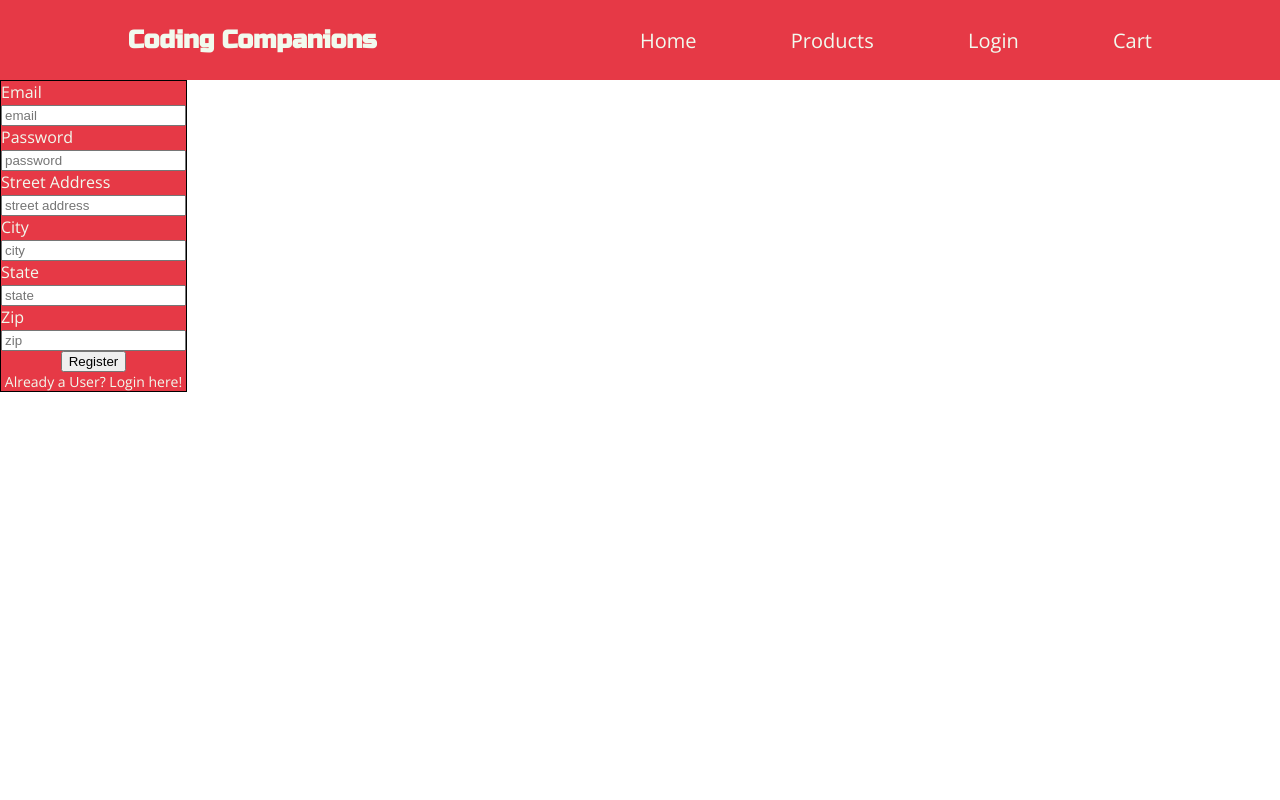
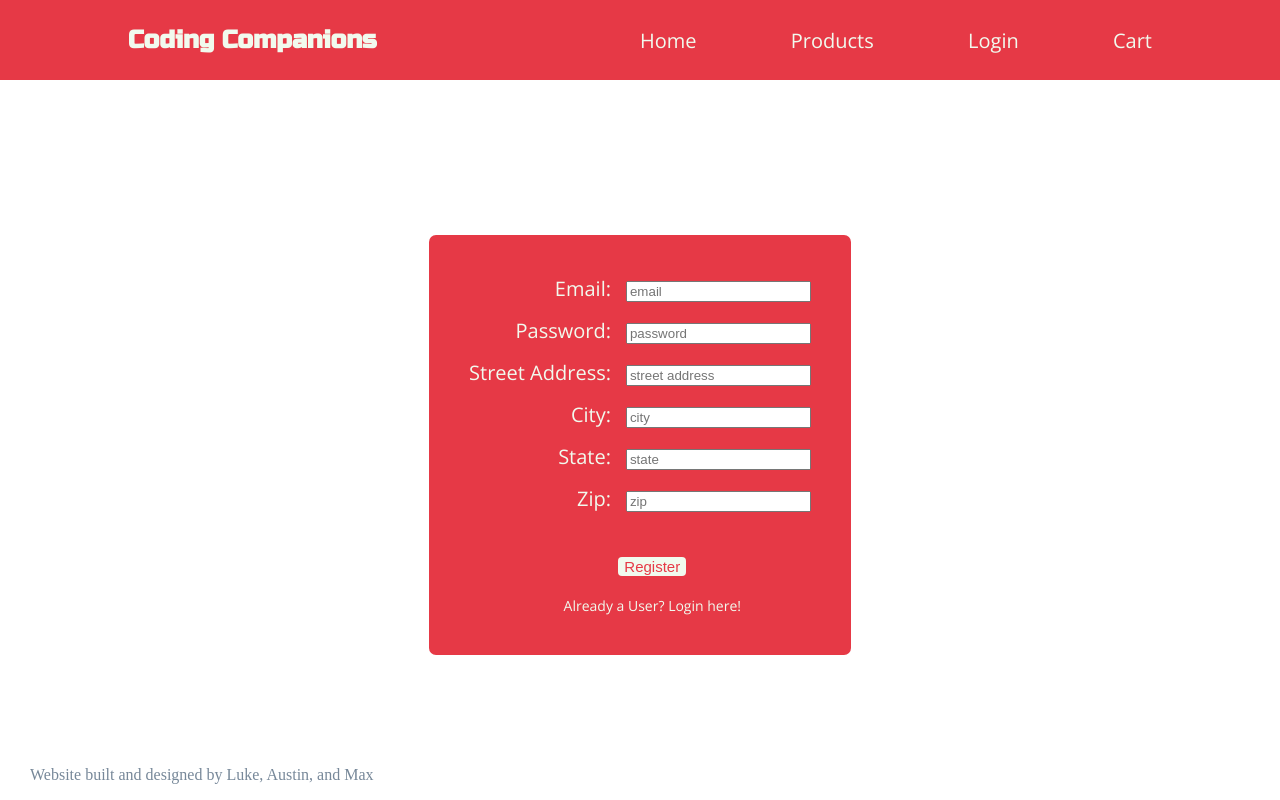
Before and after one commit to MaxVillagomez/coding-companions, a React (Create React App) app: page /register in a window 1280 px wide. Built offline with nearby package versions, Linux system fonts and the light colour scheme; no server answers.

Commit message:
feat(css) changes display of website

```diff
--- a/api/users.js
+++ b/api/users.js
@@ -7,7 +7,8 @@ const { requireAdmin } = require("./utils");
 const { JWT_SECRET } = process.env;
 
 apiRouter.post("/register", async (req, res, next) => {
-  const { email, password } = req.body;
+  const { email, password, streetAddress, city, state, zip } = req.body;
+  console.log("This is req.body in api users: ", req.body);
   try {
     const _user = await getUserByEmail(email);
     if (_user) {
--- a/src/components/App.js
+++ b/src/components/App.js
@@ -189,6 +189,10 @@ const App = () => {
 
         </Routes>
       </Router>
+
+      <footer className="footer-container">
+        <p>Website built and designed by Luke, Austin, and Max</p>
+      </footer>
     </div>
   );
 };
--- a/src/components/Checkout.js
+++ b/src/components/Checkout.js
@@ -3,59 +3,68 @@ import { Link } from "react-router-dom";
 
 const Checkout = ({cardNumber, setCardNumber}) => {
     return(
-        <div className="form-container">
-                <form>
+        <div className="checkout-container">
+                <div className="checkout-form-container">
+                    <div className="credentials">
+                        <form className="credentials-form">
                             <label>
-                        Email
+                                Email:
                                 <input type='text' placeholder="Email" required></input>
                             </label>
                             <label>
-                        Street Address
+                                Street Address:
                                 <input
                                     type='text' placeholder="Street Address" required></input>
                             </label>
                             <label>
-                        City
+                                City:
                                 <input type='text' placeholder="City" required></input>
                             </label>
                             <label>
-                        State
+                                State:
                                 <input type='text' placeholder="State" required></input>
                             </label>
                             <label>
-                        Zip
+                                Zip:
                                 <input type='text' placeholder="Zip" required></input>
                             </label>
 
                         </form>
+                    </div>
 
-                <form>
+                    <div className="card-info">
+                        <form className="card-info-form">
                             <label>
-                        Name on Card
+                                Name on Card:
                                 <input type='text' placeholder="Name on Card" required></input>
                             </label>
                             <label>
-                        Card Number
+                                Card Number:
                                 <input
                                     type='text' placeholder="Card Number" required></input>
                             </label>
                             <label>
-                        Expiration Date
+                                Expiration Date:
                                 <input type='text' placeholder="Expiration Date" required></input>
                             </label>
                             <label>
-                        CCV
+                                CCV:
                                 <input type='text' placeholder="CCV" required></input>
                             </label>
                             <label>
-                        Zip
+                                Zip:
                                 <input type='text' value={cardNumber} onChange={(event) => setCardNumber(event.target.value)} placeholder="Zip" required></input>
                             </label>
 
                         </form>
+                    </div>
+                </div>
+
+                <div className="checkout-form-button-container">
                     <Link to='/confirmation'>
-                        <button disabled={!cardNumber}>Pay Now</button>
+                    <button className="checkout-button" disabled={!cardNumber}>Pay Now</button>
                     </Link>
+                </div>
 
 
             </div>
--- a/src/components/IndividualProduct.js
+++ b/src/components/IndividualProduct.js
@@ -28,7 +28,7 @@ const IndividualProduct = ({ indivProduct, setIndivProduct, handleClick }) => {
       {indivProduct && indivProduct.id ? (
         <div className="indiv-product" key={productId.id}>
           <h3>{indivProduct.name}</h3>
-          <img src={indivProduct.photo} />
+          <img className="indiv-product-img" src={indivProduct.photo} />
           <p>{indivProduct.description}</p>
           <h5>${indivProduct.price}</h5>
           <button
--- a/src/components/Login.js
+++ b/src/components/Login.js
@@ -48,29 +48,32 @@ const Login = (props) => {
     <div className="form-container">
       <form className="login-form" onSubmit={handleSubmit}>
         <label className="label">
-          Email
+          Email:
           <input
             type="text"
             value={email}
+            placeholder="Email"
             onChange={(event) => setEmail(event.target.value)}
           ></input>
         </label>
+        <br/>
         <label className="label">
-          Password
+          Password:
           <input
             type="text"
             value={password}
+            placeholder="Password"
             onChange={(event) => setPassword(event.target.value)}
           ></input>
         </label>
+      <div className="login-button-and-link-container">
         <button type="submit">Login</button>
-      </form>
-
-      <div>
         <Link className="register-link" to="/register">
           New User? Register here!
         </Link>
       </div>
+      </form>
+
     </div>
   );
 };
--- a/src/components/Products.js
+++ b/src/components/Products.js
@@ -3,11 +3,11 @@ import { Link } from "react-router-dom";
 const Products = ({ products, setProducts, handleClick }) => {
   return (
     <>
-      <div className="all-products">
+      <div className="all-products-container">
         {products && products.length ? (
           products.map((product) => {
             return (
-              <>
+              <div className="all-products">
                 <a
                   href={`/products/${product.id}`}
                   className="indiv-product"
@@ -24,7 +24,7 @@ const Products = ({ products, setProducts, handleClick }) => {
                 >
                   Add to Cart
                 </button>
-              </>
+              </div>
             );
           })
         ) : (
--- a/src/components/Register.js
+++ b/src/components/Register.js
@@ -1,49 +1,53 @@
 import React from "react";
 import { Link } from "react-router-dom";
 import { register } from "../axios-services";
+
+
 const Register = ({ email, setEmail, password, setPassword, city, setCity, zip, setZip, state, setState, streetAddress, setStreetAddress }) => {
   async function handleSubmit(event) {
     event.preventDefault();
-    const result = await register(email, password, city, zip, state, streetAddress);
+    const result = await register(email, password, streetAddress, city, state, zip);
     if(result) {
       localStorage.setItem("token", result);
+      console.log("This is token in register component: ", token)
     }
+    console.log("This the user data from register component: ", result)
   }
   return (
     <div className="form-container">
       <form className="login-form" onSubmit={handleSubmit}>
         <label className="label">
-          Email
-          <input type="text" placeholder="email" value={email}></input>
+          Email:
+          <input type="text" placeholder="email" value={email} onChange={(event) => {setEmail(event.target.value)}}></input>
         </label>
         <label className="label">
-          Password
-          <input type="text" placeholder="password" value={password}></input>
+          Password:
+          <input type="text" placeholder="password" value={password} onChange={(event) => {setPassword(event.target.value)}}></input>
         </label>
         <label className="label">
-          Street Address
-          <input type="text" placeholder="street address" value={streetAddress}></input>
+          Street Address:
+          <input type="text" placeholder="street address" value={streetAddress} onChange={(event) => {setStreetAddress(event.target.value)}}></input>
         </label>
         <label className="label">
-          City
-          <input type="text" placeholder="city" value={city}></input>
+          City:
+          <input type="text" placeholder="city" value={city} onChange={(event) => {setCity(event.target.value)}}></input>
         </label>
         <label className="label">
-          State
-          <input type="text" placeholder="state" value={state}></input>
+          State:
+          <input type="text" placeholder="state" value={state} onChange={(event) => {setState(event.target.value)}}></input>
         </label>
         <label className="label">
-          Zip
-          <input type="text" placeholder="zip" value={zip}></input>
+          Zip:
+          <input type="text" placeholder="zip" value={zip} onChange={(event) => {setZip(event.target.value)}}></input>
         </label>
+      <div className="register-button-and-link-container">
         <button type="submit">Register</button>
-      </form>
-
-      <div>
         <Link className="register-link" to="/login">
           Already a User? Login here!
         </Link>
       </div>
+      </form>
+
     </div>
   );
 };
--- a/src/style/App.css
+++ b/src/style/App.css
@@ -8,23 +8,32 @@
 @import url("https://fonts.googleapis.com/css2?family=Open+Sans&display=swap");
 @import url("https://fonts.googleapis.com/css2?family=Russo+One&display=swap");
 
-.root {
+#root {
   display: flex;
+  justify-content: center;
+  width: 100%;
+  height: 100%;
 }
 
 .app-container {
   display: flex;
   flex-direction: column;
-  min-height: 100vh;
+  height: 100%;
+  width: 100%;
+  justify-content: space-between;
+  /* justify-content: center;
+  align-content: center; */
 }
 
 .nav-bar {
   display: flex;
+  position: fixed;
   flex-direction: row;
   justify-content: space-evenly;
   background-color: #e63946ff;
   font-family: "Russo One", sans-serif;
   font-size: 20px;
+  width: 100%;
 }
 
 .nav-link-container {
@@ -55,10 +64,12 @@ h3.site-name {
 .view-popular-products-container {
   display: flex;
   flex-direction: column;
-  justify-content: center;
+  justify-content: flex-start;
   align-items: center;
   font-family: "Open Sans", sans-serif;
   color: #1d3557ff;
+  height: 80%;
+  margin-top: 100px;
 }
 
 img {
@@ -66,26 +77,37 @@ img {
   max-height: 40%;
 }
 
+.all-products-container {
+  display: flex;
+  flex-direction: row;
+  flex-wrap: wrap;
+  width: 100%;
+}
+
 .all-products {
   display: flex;
+  flex: 0 0 32%;
+  width: 100%;
   flex-direction: column;
   justify-content: center;
   align-items: center;
-  align-content: space-around;
-  gap: 10px;
-  margin: 20px;
-  /* width: 50%; */
+  margin-top: 100px;
+  margin-bottom: 40px;
 }
 
 .indiv-product {
   display: flex;
   flex-direction: column;
   align-items: center;
-  max-width: 50%;
-  max-height: 50%;
   justify-content: space-evenly;
   font-family: "Open Sans", sans-serif;
   color: #1d3557ff;
+  font-size: 20px;
+}
+
+.indiv-product-img {
+  max-height: 30%;
+  max-width: 30%;
 }
 
 .featured-product {
@@ -93,11 +115,17 @@ img {
   flex-direction: column;
   align-items: center;
   max-width: 50%;
-  max-height: 50%;
+  max-height: 80%;
   justify-content: space-evenly;
   font-family: "Open Sans", sans-serif;
   color: #1d3557ff;
 }
+
+.featured-product-img {
+  max-width: 60%;
+  max-height: 60%;
+}
+
 .featured-product:hover {
   box-shadow: #1d3557;
   width: 90%;
@@ -114,19 +142,31 @@ img {
 
 .form-container {
   display: flex;
+  width: 100%;
   align-items: center;
+  justify-content: center;
   flex-direction: column;
-  border: 1px solid black;
-  background-color: #e63946;
-  width: min-content;
 }
 
 .login-form {
   display: flex;
   flex-direction: column;
+  align-items: flex-end;
+  font-family: "Open Sans", sans-serif;
+  font-size: 20px;
+  border: 1px;
+  background-color: #e63946;
+  color: #f1faee;
+  border-radius: 7px;
+  padding: 40px;
+}
+
+.login-button-and-link-container {
+  display: flex;
+  flex-direction: column;
   align-items: center;
-  font-family: "Open Sans", sans-serif;
-  color: #f1faee;
+  margin-right: 50px;
+  margin-top: 30px;
 }
 
 .register-link {
@@ -134,9 +174,24 @@ img {
   font-family: "Open Sans", sans-serif;
   color: #f1faee;
   font-size: 14px;
+  margin-top: 20px;
 }
+
 .register-link:hover {
   color: #1d3557;
+}
+
+.register-button-and-link-container {
+  display: flex;
+  flex-direction: column;
+  align-items: center;
+  margin-right: 70px;
+  margin-top: 30px;
+}
+
+input {
+  margin-left: 15px;
+  margin-bottom: 15px;
 }
 
 .add-to-cart-btn {
@@ -146,8 +201,8 @@ img {
   border: none;
   border-radius: 2px;
   text-decoration: none;
-  width: 10%;
-  font-size: 14px;
+  width: 7vw;
+  font-size: 18px;
   cursor: pointer;
 }
 
@@ -177,3 +232,157 @@ button:hover {
   text-decoration: none;
   color: #e63946ff;
 }
+
+.cart-container {
+  display: flex;
+  flex-direction: column;
+  font-family: "Open Sans", sans-serif;
+  color: #1d3557ff;
+  width: 90%;
+}
+
+.cart-box {
+  display: flex;
+  flex-direction: row;
+  align-items: center;
+  justify-content: space-evenly;
+  margin-top: 100px;
+}
+
+.cart-image {
+  max-width: 8vw;
+  max-height: 8vh;
+}
+
+button {
+  text-decoration: none;
+  border: none;
+  color: #e63946ff;
+  background-color: #f1faee;
+  border-radius: 4px;
+  font-size: 15px;
+}
+
+.cart-button {
+  text-decoration: none;
+  border: none;
+  color: #f1faee;
+  background-color: #e63946ff;
+  border-radius: 4px;
+  font-size: 15px;
+}
+
+.checkout-button-container {
+  display: flex;
+  justify-content: flex-end;
+  margin-top: 50px;
+}
+
+.checkout-button {
+  display: flex;
+  text-decoration: none;
+  border: none;
+  color: #f1faee;
+  background-color: #457b9dff;
+  border-radius: 4px;
+  font-size: 15px;
+  justify-content: flex-end;
+  padding: 8px;
+}
+
+.checkout-container {
+  display: flex;
+  flex-direction: column;
+  align-content: center;
+}
+
+.checkout-form-button-container {
+  display: flex;
+  justify-content: center;
+  margin-top: 50px;
+}
+
+.checkout-form-container {
+  display: flex;
+  width: 100%;
+  align-items: center;
+  justify-content: center;
+  flex-direction: row;
+}
+
+.credentials-form {
+  display: flex;
+  flex-direction: column;
+  align-items: flex-end;
+  font-family: "Open Sans", sans-serif;
+  font-size: 20px;
+  border: 1px;
+  background-color: #457b9dff;
+  color: #f1faee;
+  border-radius: 7px;
+  padding: 40px;
+  margin-top: 200px;
+  margin-right: 50px;
+}
+
+.card-info-form {
+  display: flex;
+  flex-direction: column;
+  align-items: flex-end;
+  font-family: "Open Sans", sans-serif;
+  font-size: 20px;
+  border: 1px;
+  background-color: #457b9dff;
+  color: #f1faee;
+  border-radius: 7px;
+  padding: 40px;
+  margin-top: 200px;
+}
+
+.subtotal {
+  display: flex;
+  justify-content: flex-end;
+  margin-right: 20px;
+  font-size: 20px;
+}
+
+.confirmation-container {
+  display: flex;
+  justify-content: flex-start;
+  font-family: "Open Sans", sans-serif;
+  margin-top: 100px;
+  margin-left: 50px;
+}
+
+.confirmation-text-container {
+  display: flex;
+  flex-direction: column;
+  justify-content: center;
+  font-size: 20px;
+}
+
+/* .subtotal {
+  align-items:;
+} */
+
+.footer-container {
+  margin-left: 30px;
+  color: lightslategray
+}
+
+@media screen and (min-width: 1080px) {
+  .cart-box {
+    margin-top: 140px;
+  }
+
+  .form-container {
+    margin-top: 140px;
+  }
+
+  .add-to-cart-btn {
+    font-size: 14px;
+    min-height: 2vh;
+    min-width: 12vw;
+  }
+
+}
```
Also changed, not shown: src/components/Cart.js (+12 -8 lines), src/components/Confirmation.js (+6 -4 lines), src/components/Homepage.js (+4 -6 lines). Lines whose indentation alone changed are shown as unchanged.
